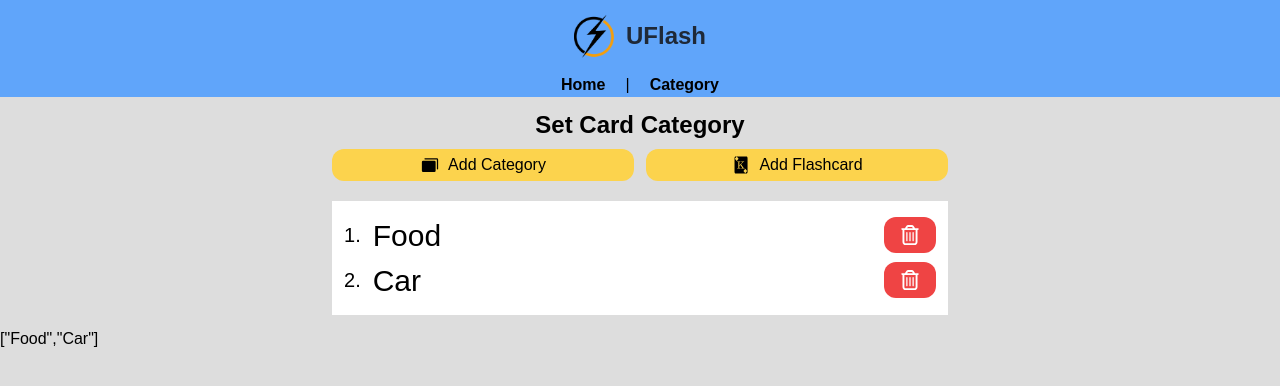
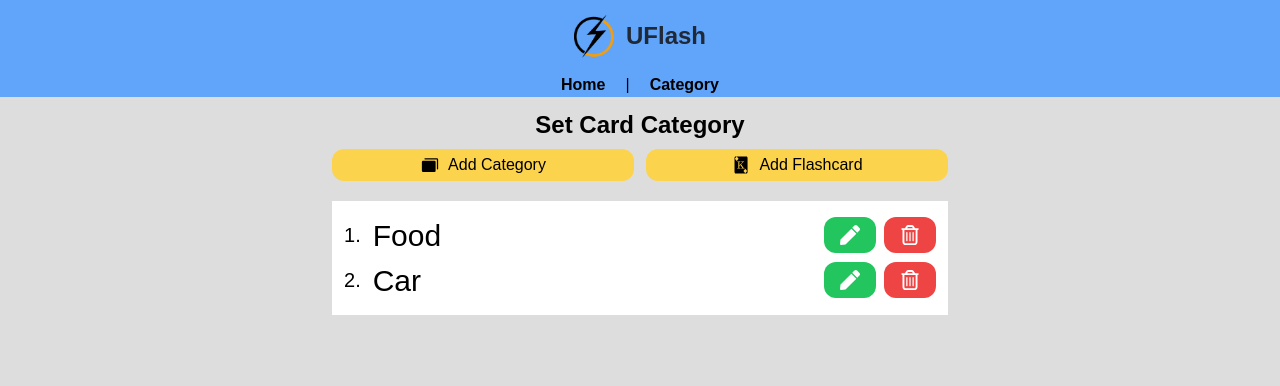
Before and after one commit to NMATech/uflash, a React (Vite) app: page /home/category in a window 1280 px wide. Shown: the top 386 px of the page. Built offline with nearby package versions, Linux system fonts and the light colour scheme.

Commit message:
adding modal edit category

```diff
--- /dev/null
+++ b/src/Components/Elements/ListCategory/BtnEdit.jsx
@@ -0,0 +1,17 @@
+import { FaPen } from "react-icons/fa";
+
+const BtnEdit = ({ size, x, handleTitleList, handleBtnEdit }) => {
+  return (
+    <button
+      onClick={() => {
+        handleTitleList(x);
+        handleBtnEdit();
+      }}
+      className="bg-green-500 hover:bg-green-500/80 ease-in px-4 py-2 rounded-xl"
+    >
+      <FaPen className={`text-[${size}px] text-white`} />
+    </button>
+  );
+};
+
+export default BtnEdit;
--- a/src/Components/Elements/ListCategory/Index.jsx
+++ b/src/Components/Elements/ListCategory/Index.jsx
@@ -1,8 +1,15 @@
 import Number from "./Number";
 import Lists from "./Lists";
 import BtnDelete from "./BtnDelete";
+import BtnEdit from "./BtnEdit";
 
-const ListCategorys = ({ index, x, handleCategory, handleTitleList }) => {
+const ListCategorys = ({
+  index,
+  x,
+  handleCategory,
+  handleTitleList,
+  handleBtnEdit,
+}) => {
   return (
     <>
       <section className="flex items-center gap-3">
@@ -17,7 +24,15 @@ const ListCategorys = ({ index, x, handleCategory, handleTitleList }) => {
           <Lists x={x} handleCategory={handleCategory} />
         </button>
       </section>
-      <BtnDelete size={20} />
+      <section className="flex gap-2">
+        <BtnEdit
+          handleBtnEdit={handleBtnEdit}
+          x={x}
+          handleTitleList={handleTitleList}
+          size={20}
+        />
+        <BtnDelete size={20} />
+      </section>
     </>
   );
 };
--- a/src/Components/Fragments/FormCategory.jsx
+++ b/src/Components/Fragments/FormCategory.jsx
@@ -5,8 +5,8 @@ import { RxCross2 } from "react-icons/rx";
 import { ACTIONS } from "../../Hooks/action/ACTIONS";
 import { GlobalContext } from "../../Hooks/AppCategory/GlobalState";
 
-const FormCategory = ({ handleBtnCategory }) => {
-  const [value, setValue] = useState("");
+const FormCategory = ({ title, nilai = "", handleBtnCategory }) => {
+  const [value, setValue] = useState(nilai);
   const { addCategory } = useContext(GlobalContext);
 
   const handleInput = (e) => {
@@ -32,7 +32,9 @@ const FormCategory = ({ handleBtnCategory }) => {
         </button>
       </section>
       <section>
-        <h1 className="text-center font-semibold text-xl">Form Add Category</h1>
+        <h1 className="text-center font-semibold text-xl">
+          Form {title} Category
+        </h1>
       </section>
       <InputField
         value={value}
@@ -40,7 +42,7 @@ const FormCategory = ({ handleBtnCategory }) => {
         type={"text"}
         title={"Name Category"}
       />
-      <Btn2 handle={handleAddCategory}>Add</Btn2>
+      <Btn2 handle={handleAddCategory}>{title}</Btn2>
     </div>
   );
 };
--- a/src/Components/Fragments/ListCategoryFrag.jsx
+++ b/src/Components/Fragments/ListCategoryFrag.jsx
@@ -1,6 +1,12 @@
 import ListCategorys from "../Elements/ListCategory/Index";
 
-const ListCategoryFrag = ({ index, x, handleCategory, handleTitleList }) => {
+const ListCategoryFrag = ({
+  index,
+  x,
+  handleCategory,
+  handleBtnEdit,
+  handleTitleList,
+}) => {
   return (
     <section className="w-full flex justify-between">
       <section
@@ -11,6 +17,7 @@ const ListCategoryFrag = ({ index, x, handleCategory, handleTitleList }) => {
           index={index}
           x={x}
           handleCategory={handleCategory}
+          handleBtnEdit={handleBtnEdit}
           handleTitleList={handleTitleList}
         />
       </section>
--- a/src/Components/Layouts/CategoryLay.jsx
+++ b/src/Components/Layouts/CategoryLay.jsx
@@ -5,6 +5,7 @@ import ListCategoryFrag from "../Fragments/ListCategoryFrag";
 export const CategoryLay = ({
   data,
   handleBtnCategory,
+  handleBtnEdit,
   handleCategory,
   handleFlashcard,
   handleTitleList,
@@ -26,6 +27,7 @@ export const CategoryLay = ({
               index={index}
               handleCategory={handleCategory}
               handleTitleList={handleTitleList}
+              handleBtnEdit={handleBtnEdit}
             />
           );
         })}
--- a/src/Components/Layouts/ModalFormCategory.jsx
+++ b/src/Components/Layouts/ModalFormCategory.jsx
@@ -1,9 +1,9 @@
 import FormCategory from "../Fragments/FormCategory";
 
-const ModalFormCategory = ({ handleBtnCategory }) => {
+const ModalFormCategory = ({ title, nilai, handle }) => {
   return (
     <section className="fixed inset-0 w-full flex justify-center items-center bg-black bg-opacity-20">
-      <FormCategory handleBtnCategory={handleBtnCategory} />
+      <FormCategory title={title} nilai={nilai} handleBtnCategory={handle} />
     </section>
   );
 };
--- a/src/Pages/Category.jsx
+++ b/src/Pages/Category.jsx
@@ -8,12 +8,17 @@ import { GlobalContext } from "../Hooks/AppCategory/GlobalState";
 const Category = () => {
   const { category } = useContext(GlobalContext);
   const [isBtnCategoryClicked, setIsBtnCategoryClicked] = useState(false);
+  const [isBtnEditClicked, setIsBtnEditClicked] = useState(false);
   const [isCategory, setIsCategoryClicked] = useState(null);
   const [isFlashcard, setIsFlashcard] = useState(false);
   const [titleFlashcard, setTitleFlashcard] = useState("");
 
   const handleBtnCategory = () => {
     setIsBtnCategoryClicked((prevValue) => !prevValue);
+  };
+
+  const handleBtnEdit = () => {
+    setIsBtnEditClicked((prevValue) => !prevValue);
   };
 
   const handleCategory = (index) => {
@@ -39,13 +44,14 @@ const Category = () => {
       <section className="w-[50%] mx-auto p-3">
         <CategoryLay
           handleBtnCategory={handleBtnCategory}
+          handleBtnEdit={handleBtnEdit}
           handleCategory={handleCategory}
           handleFlashcard={handleFlashcard}
           handleTitleList={handleTitleList}
           data={category}
         />
       </section>
-      <p>{JSON.stringify(category)}</p>{" "}
+
       {/* Tambahkan ini untuk melihat kategori */}
       {isCategory && (
         <ModalListCard
@@ -55,7 +61,14 @@ const Category = () => {
         />
       )}
       {isBtnCategoryClicked && (
-        <ModalFormCategory handleBtnCategory={handleBtnCategory} />
+        <ModalFormCategory title={"Add"} handle={handleBtnCategory} />
+      )}
+      {isBtnEditClicked && (
+        <ModalFormCategory
+          title={"Edit"}
+          nilai={titleFlashcard}
+          handle={handleBtnEdit}
+        />
       )}
       {isFlashcard && <ModalFormFlashcard handleFlashcard={handleFlashcard} />}
     </>
```
